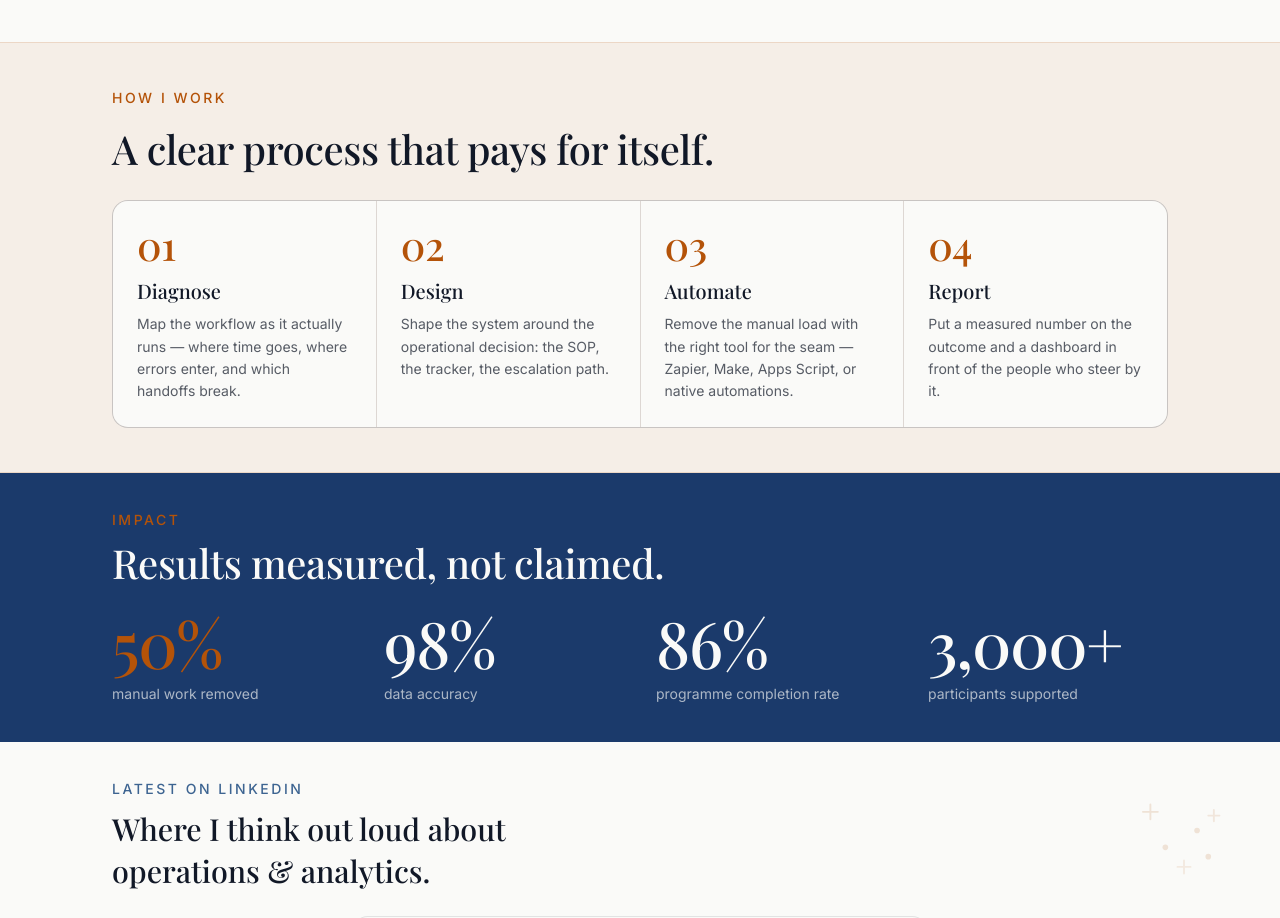
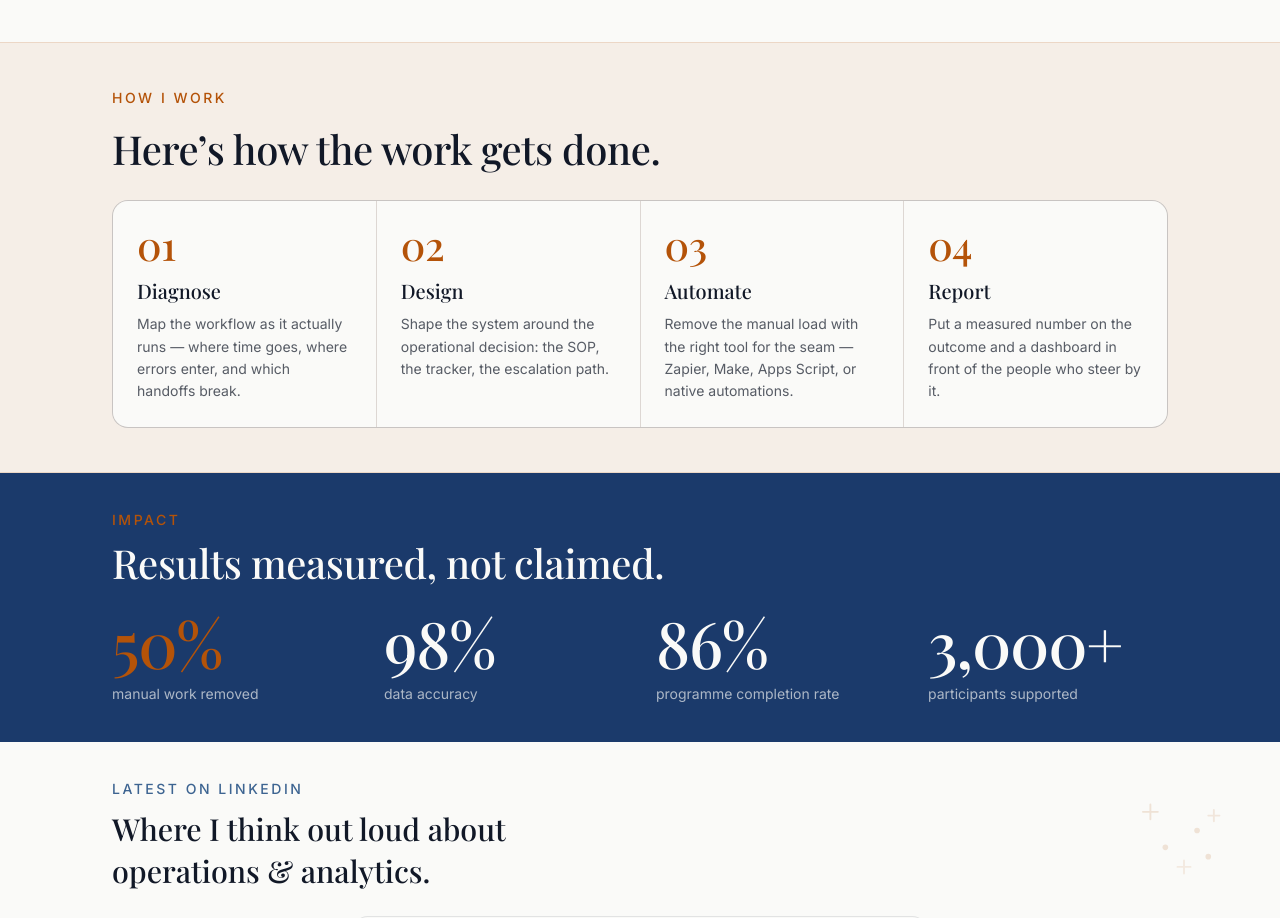
Before and after one commit to keren-wangombe/Keren-Wang-ombe, a Next.js app: page / in a window 1280 px wide. Shown: the part 1165-2083 px from the top of the page. Built offline with nearby package versions, Linux system fonts and the light colour scheme; no server answers.

Commit message:
Set How I Work heading to introduce the process
Co-Authored-By: Claude Fable 5 <noreply@anthropic.com>
Claude-Session: https://claude.ai/code/session_01LGyxZPbeTwxZHrYniDfMC4

```diff
--- a/app/page.tsx
+++ b/app/page.tsx
@@ -122,7 +122,7 @@ export default function HomePage() {
           <Reveal>
             <p className="kicker text-amber">How I work</p>
             <h2 className="mt-3 max-w-2xl font-serif text-h2 font-light leading-snug text-ink">
-              A clear process that pays for itself.
+              Here&rsquo;s how the work gets done.
             </h2>
           </Reveal>
           <ol className="mt-6 grid gap-px overflow-hidden rounded-2xl border border-ink/10 bg-ink/10 sm:grid-cols-2 lg:grid-cols-4">
```
